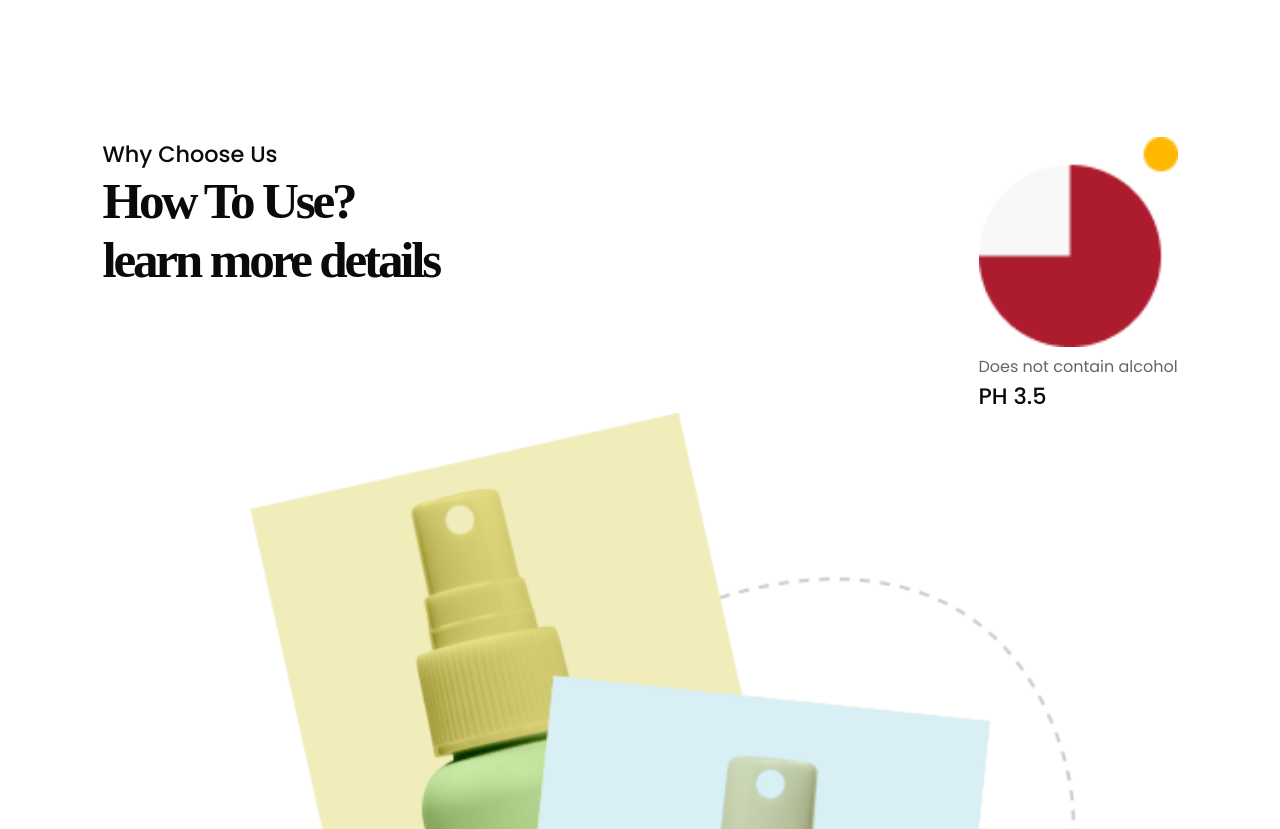
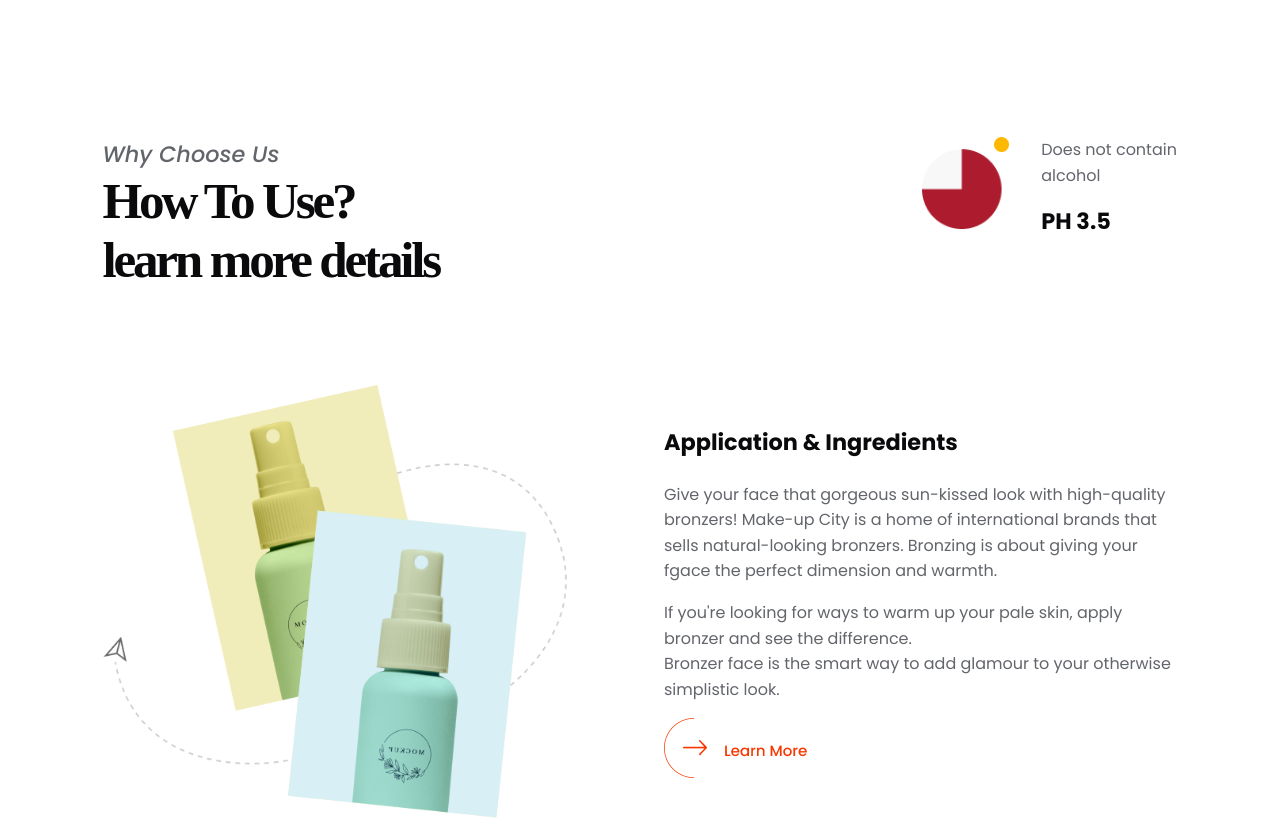
Before and after one commit to VincentMacauley/Multipage-Cosmetic-Website-, a plain HTML site: page index.html in a window 1280 px wide. Shown: the part 2280-3109 px from the top of the page. Drawn offline with nearby package versions, Linux system fonts and the light colour scheme; a web font is replaced by a local one.

Commit message:
added alittle extra stlying for one of the sections

```diff
--- a/style.css
+++ b/style.css
@@ -69,6 +69,7 @@ h4, h5 {
     font-size: 1.4rem;
     font-family: "Poppins", sans-serif;
     font-weight: 500;
+    color: var(--color-dark);
 }
 
 h5 {
@@ -286,3 +287,46 @@ section#why-choose-us .container .head {
     display: flex;
     justify-content: space-between;
 }
+
+section#why-choose-us .container .head .left h4 {
+    font-style: italic;
+}
+
+section#why-choose-us .container .head .right {
+    display: flex;
+    gap: 2rem;
+    width: 16rem;
+}
+
+section#why-choose-us .container .head .right .image {
+    width: 8rem;
+}
+
+section#why-choose-us .container .head .right h4 {
+    margin-top: 1rem;
+    color: var(--color-black);
+    font-weight: 700;
+}
+
+section#why-choose-us .container article {
+    display: grid;
+    grid-template-columns: 1fr 1fr;
+    align-items: center;
+    gap: 3rem;
+    margin-top: 6rem;
+}
+
+section#why-choose-us .container article h4 {
+    margin-bottom: 1.4rem;
+    color: var(--color-black);
+    font-weight: 700;
+}
+
+section#why-choose-us .container article p {
+    margin-bottom: 1rem;
+}
+
+section#why-choose-us .container article a {
+    display: inline-block;
+    margin: ;
+}
```
